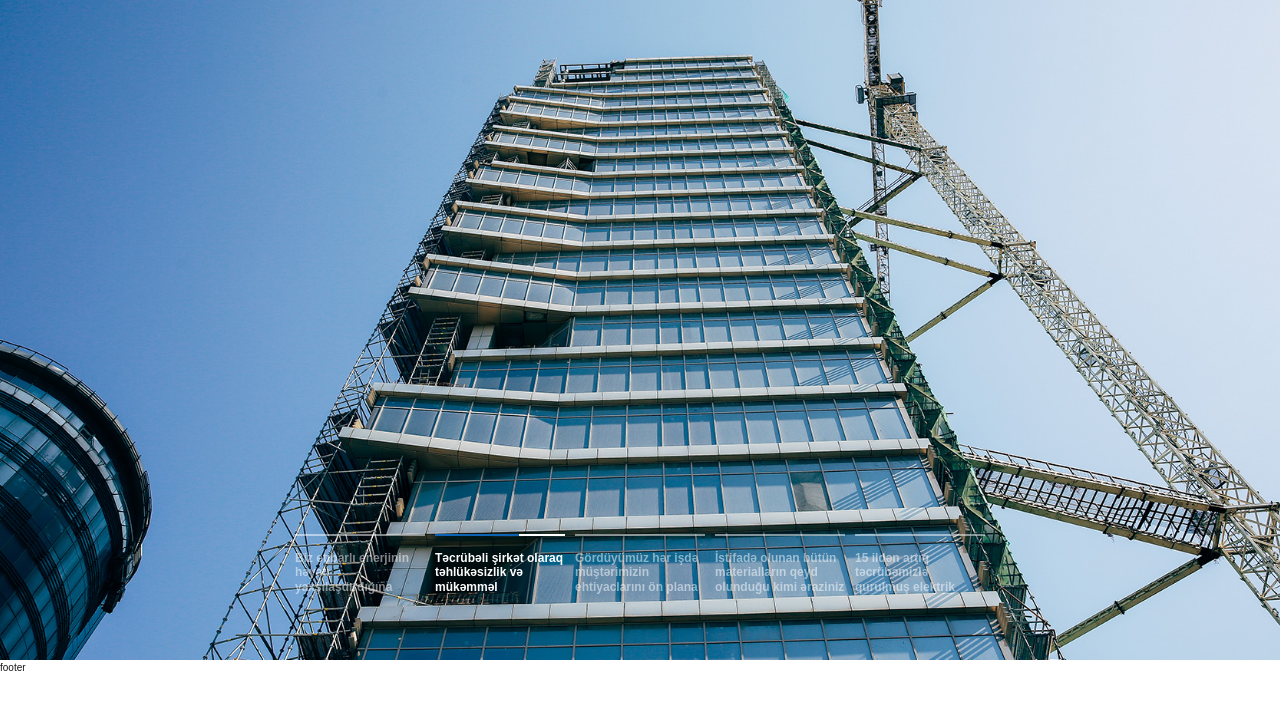
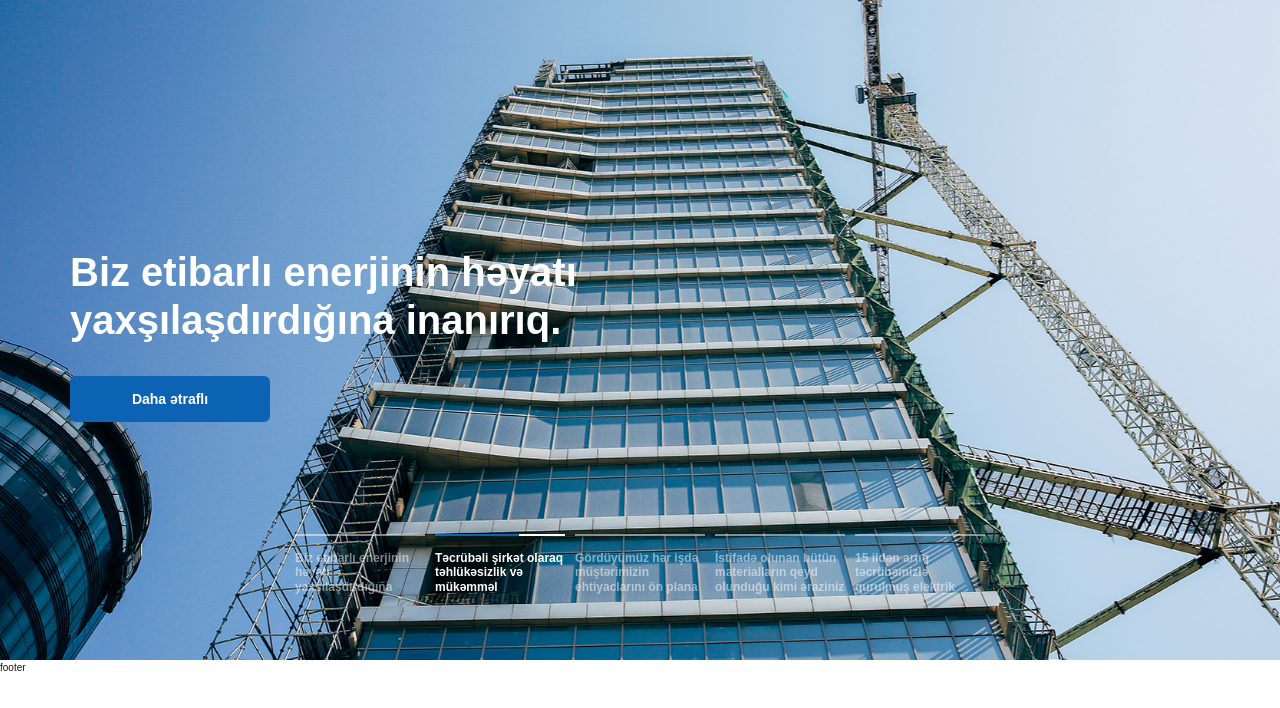
Before and after one commit to ZuuZaa/nobelelektrik, a plain HTML site: page index.html in a window 1280 px wide. Shown: the part 92-800 px from the top of the page. Drawn offline with nearby package versions, Linux system fonts and the light colour scheme.

Commit message:
carousel animation

```diff
--- a/assets/css/style.scss
+++ b/assets/css/style.scss
@@ -17,6 +17,19 @@
     }
 }
 
+@keyframes opacityAnimation {
+    0% {
+        opacity: 1;
+    }
+
+    50% {
+        opacity: 1;
+    }
+    100% {
+        opacity: 0.7;
+    }
+}
+
 @keyframes progressAnimation {
     0% {
         width: 0;
@@ -26,6 +39,9 @@
         width: 100%;
     }
 }
+
+
+
 html {
     font-size: 62.5%;
 }
@@ -447,16 +463,53 @@ img {
         min-height: 50rem;
         color: #fff;
 
-        .carousel-item{
+        .carousel-item {
 
             img {
 
-                transition:transform 0.4s;
+                transition: transform 0.4s;
             }
-            &:is(.active){
+
+            &:is(.active) img {
                 animation: scaleAnimation 4s;
             }
-    }
+
+            .carousel-caption {
+                bottom: 50%;
+                left: 0;
+                transform: translateY(50%);
+                display: flex;
+                flex-direction: column;
+                padding-inline: 7rem;
+                animation: opacityAnimation 4s;
+
+                h2 {
+                    font-size: 4rem;
+                    max-width: 80rem;
+                    font-weight: bold;
+                    margin-bottom: 0.8rem;
+                    line-height: 1.2;
+                    text-align: start;
+                }
+
+                .more {
+                    text-align: center;
+                    display: inline;
+                    width: 20rem;
+                    border: 0.2rem solid #0c63b4;
+                    background-color: #0c63b4;
+                    border-radius: 0.6rem;
+                    font-weight: bold;
+                    font-size: 1.4rem;
+                    line-height: 1;
+                    margin-top: 2.4rem;
+                    padding: 1.4rem 2.4rem;
+                    -webkit-transition: 0.3s;
+                    transition: 0.3s;
+
+                }
+            }
+        }
 
 
         .carousel-indicators {
@@ -475,6 +528,7 @@ img {
                     width: 100%;
                     background: #fff;
                     position: relative;
+
                     .progress-bar {
                         display: inline-block;
                         height: 100%;
@@ -502,10 +556,7 @@ img {
                     background-color: #0c63b4;
                     animation: progressAnimation 4s;
                 }
-
-
             }
         }
-
     }
 }
--- a/index.html
+++ b/index.html
@@ -177,37 +177,37 @@
                 <div class="carousel-inner h-100">
                     <div class="carousel-item active">
                         <img class="d-block w-100 h-100" src="/assets/images/slider111.jpg" alt="First slide">
-                        <div class="carousel-caption d-none d-md-block">
-                            <h5>...</h5>
-                            <p>...</p>
+                        <div class="carousel-caption">
+                            <h2>Biz etibarlı enerjinin həyatı yaxşılaşdırdığına inanırıq.</h2>
+                            <button class="more">Daha ətraflı</button>
                         </div>
                     </div>
                     <div class="carousel-item">
                         <img class="d-block w-100 h-100" src="/assets/images/slider222.jpg" alt="Second slide">
-                        <div class="carousel-caption d-none d-md-block">
-                            <h5>...</h5>
-                            <p>...</p>
+                        <div class="carousel-caption">
+                            <h2>Biz etibarlı enerjinin həyatı yaxşılaşdırdığına inanırıq.</h2>
+                            <button class="more">Daha ətraflı</button>
                         </div>
                     </div>
                     <div class="carousel-item">
                         <img class="d-block w-100 h-100" src="/assets/images/slider333.jpg" alt="Third slide">
-                        <div class="carousel-caption d-none d-md-block">
-                            <h5>...</h5>
-                            <p>...</p>
+                        <div class="carousel-caption">
+                            <h2>Biz etibarlı enerjinin həyatı yaxşılaşdırdığına inanırıq.</h2>
+                            <button class="more">Daha ətraflı</button>
                         </div>
                     </div>
                     <div class="carousel-item">
                         <img class="d-block w-100 h-100" src="/assets/images/sliderr44.jpg" alt="Fourth slide">
-                        <div class="carousel-caption d-none d-md-block">
-                            <h5>...</h5>
-                            <p>...</p>
+                        <div class="carousel-caption">
+                            <h2>Biz etibarlı enerjinin həyatı yaxşılaşdırdığına inanırıq.</h2>
+                            <button class="more">Daha ətraflı</button>
                         </div>
                     </div>
                     <div class="carousel-item">
                         <img class="d-block w-100 h-100" src="/assets/images/slider555.jpg" alt="Fifth slide">
-                        <div class="carousel-caption d-none d-md-block">
-                            <h5>...</h5>
-                            <p>...</p>
+                        <div class="carousel-caption">
+                            <h2>Biz etibarlı enerjinin həyatı yaxşılaşdırdığına inanırıq.</h2>
+                            <button class="more">Daha ətraflı</button>
                         </div>
                     </div>
                 </div>
```
Also changed, not shown: assets/css/style.css, 1 other file.
